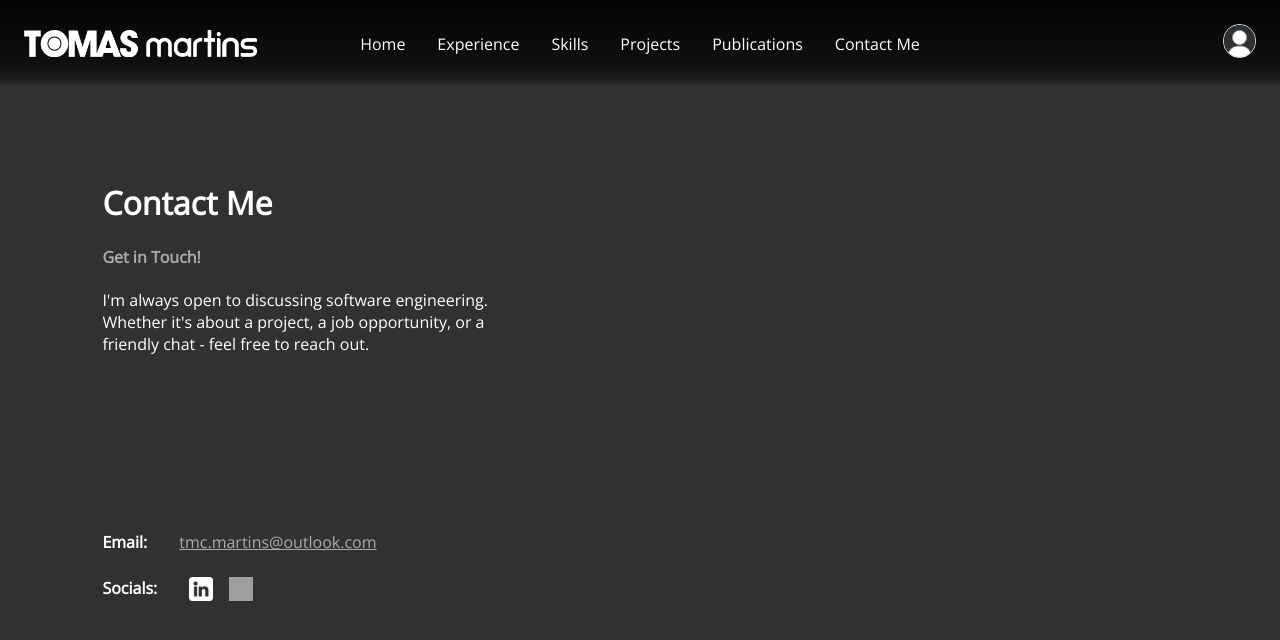
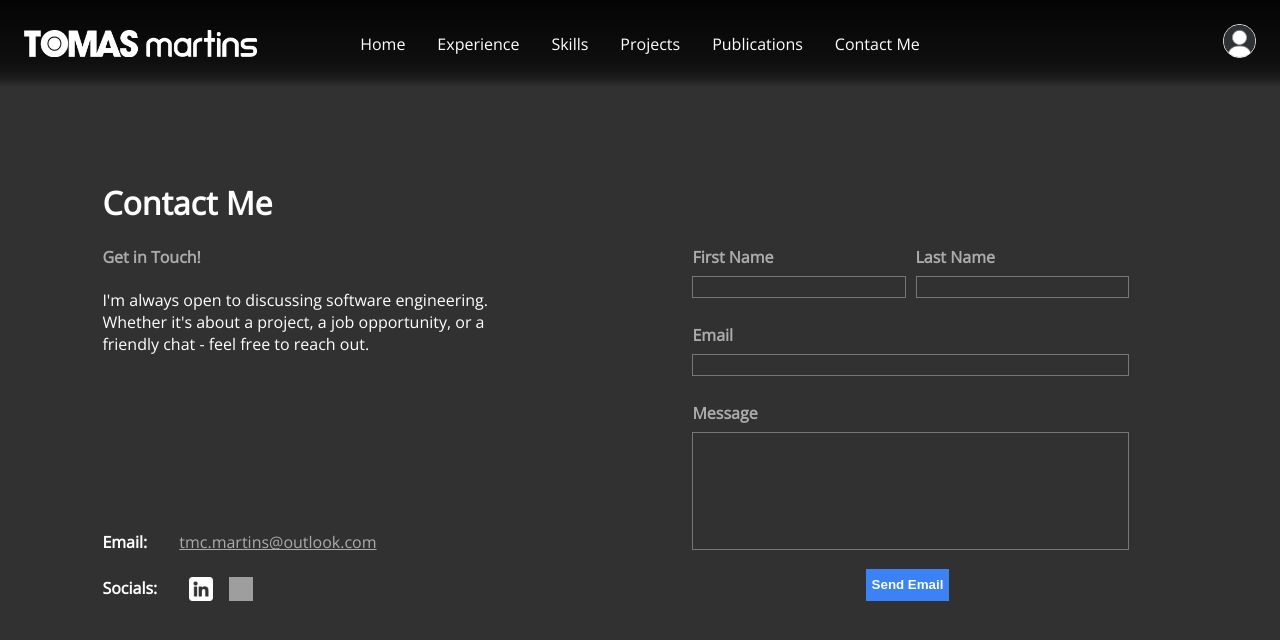
Before and after one commit to tomas287/tomas287.github.io, a React (Create React App) app in the folder tomas-portfolio/: page /contact-me in a window 1280 px wide. Shown: the top 640 px of the page. Built offline with nearby package versions, Linux system fonts and the light colour scheme; grey boxes are pictures that could not be loaded.

Commit message:
send email UI.

```diff
--- a/tomas-portfolio/src/components/ContactMe.css
+++ b/tomas-portfolio/src/components/ContactMe.css
@@ -54,7 +54,7 @@
 }
 
 .socialsContent b {
-    margin-right: 2rem !important;
+    margin-right: 2rem;
 }
 
 #socials {
@@ -66,10 +66,60 @@
     width: 40%;
 }
 
+.formContainer h4 {
+    margin-bottom: .5rem;
+}
+
 .namesContainer {
     display: flex;
+}
+
+.namesContainer textarea {
+    width: 100%;
 }
 
 .names {
     width: 50%;
 }
+
+#lastName {
+    margin-left: 1rem;
+}
+
+.emailContainer {
+    margin-top: .5rem !important;
+}
+
+.emailContainer textarea {
+    height: 1rem;
+    width: 100%;
+}
+
+.namesContainer textarea {
+    height: 1rem;
+}
+
+textarea {
+    resize: none;
+    color: white;
+    background-color: rgb(49, 49, 49);
+}
+
+.msgContainer textarea {
+    height: 7rem;
+    width: 100%;
+}
+
+#sendButtonDiv {
+    display: flex;
+    margin-top: .83rem;
+    justify-content: center;
+}
+
+#sendButtonDiv button {
+    height: 2rem;
+    color: white;
+    background-color: rgb(59, 130, 246);
+    box-shadow: 0px;
+    border: 0px;
+}
--- a/tomas-portfolio/src/components/ContactMe.js
+++ b/tomas-portfolio/src/components/ContactMe.js
@@ -32,8 +32,38 @@ const ContactMe = () => {
                             </div>
                         </div>
                     </div>
-                    {/* <div className='formContainer'>
+                    <div className='formContainer'>
                         <div className='namesContainer'>
+                            <form className='names'>
+                                <label><h4>First Name</h4>
+                                    <textarea type="text" />
+                                </label>
+                            </form>
+                            <form className='names' id='lastName'>
+                                <label><h4>Last Name</h4>
+                                    <textarea type="text" />
+                                </label>
+                            </form>
+                        </div>
+                        <div className='emailContainer'>
+                            <form>
+                                <label><h4>Email</h4>
+                                    <textarea type="text" />
+                                </label>
+                            </form>
+                        </div>
+                        <div className='msgContainer'>
+                            <form>
+                                <label><h4>Message</h4>
+                                    <textarea type="text" />
+                                </label>
+                            </form>
+                        </div>
+                        <div id='sendButtonDiv'>
+                            <button><b>Send Email</b></button>
+                        </div>
+                    </div>
+                        {/* <div className='namesContainer'>
                             <div className='names'>
                                 <h4>First Name</h4>
                                 <form>adsasd</form>
@@ -54,8 +84,7 @@ const ContactMe = () => {
                                 <h4>Message</h4>
                                 <form>adsasd</form>
                             </div>
-                        </div>
-                    </div> */}
+                        </div> */}
                 </div>
             </div>
         </div>
```
